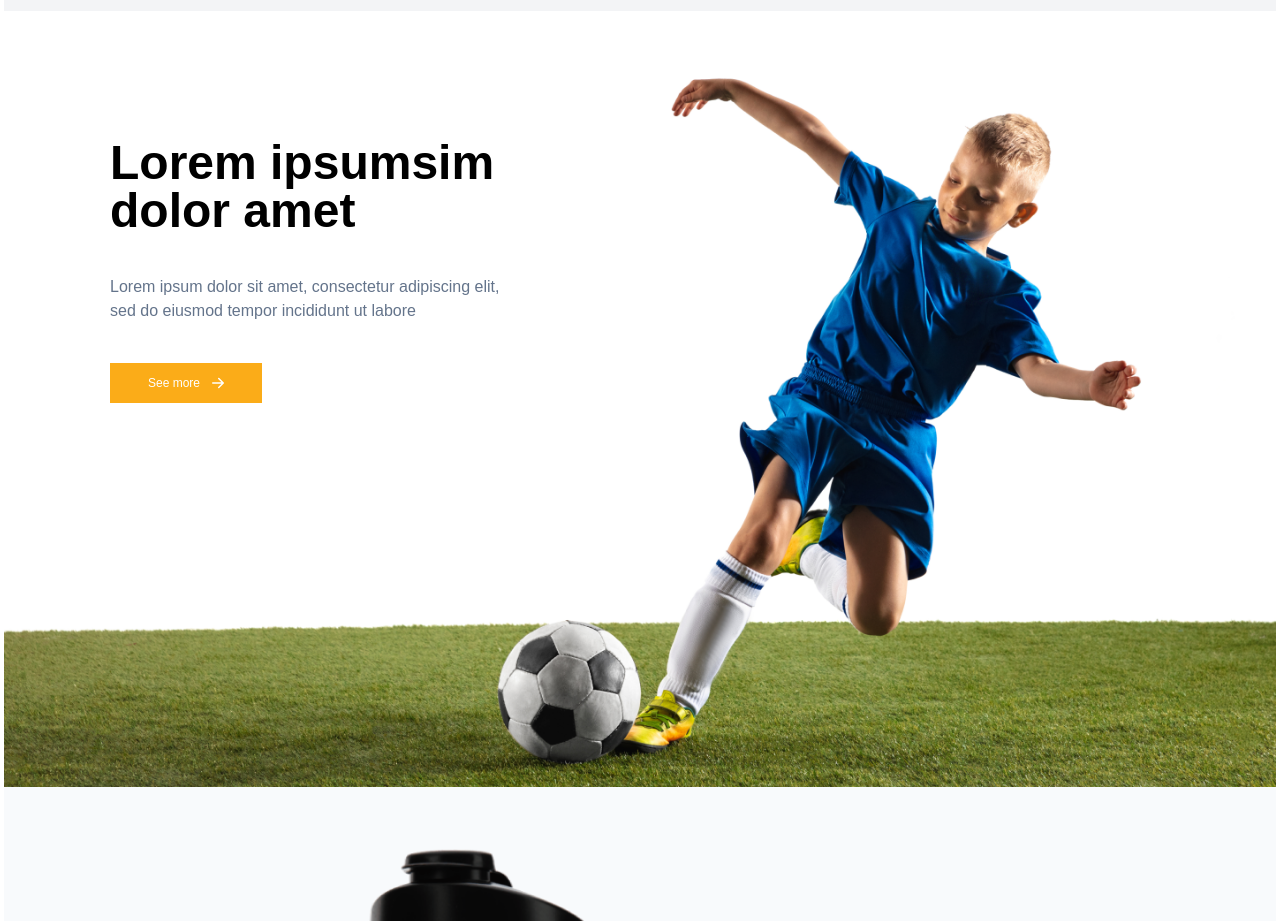
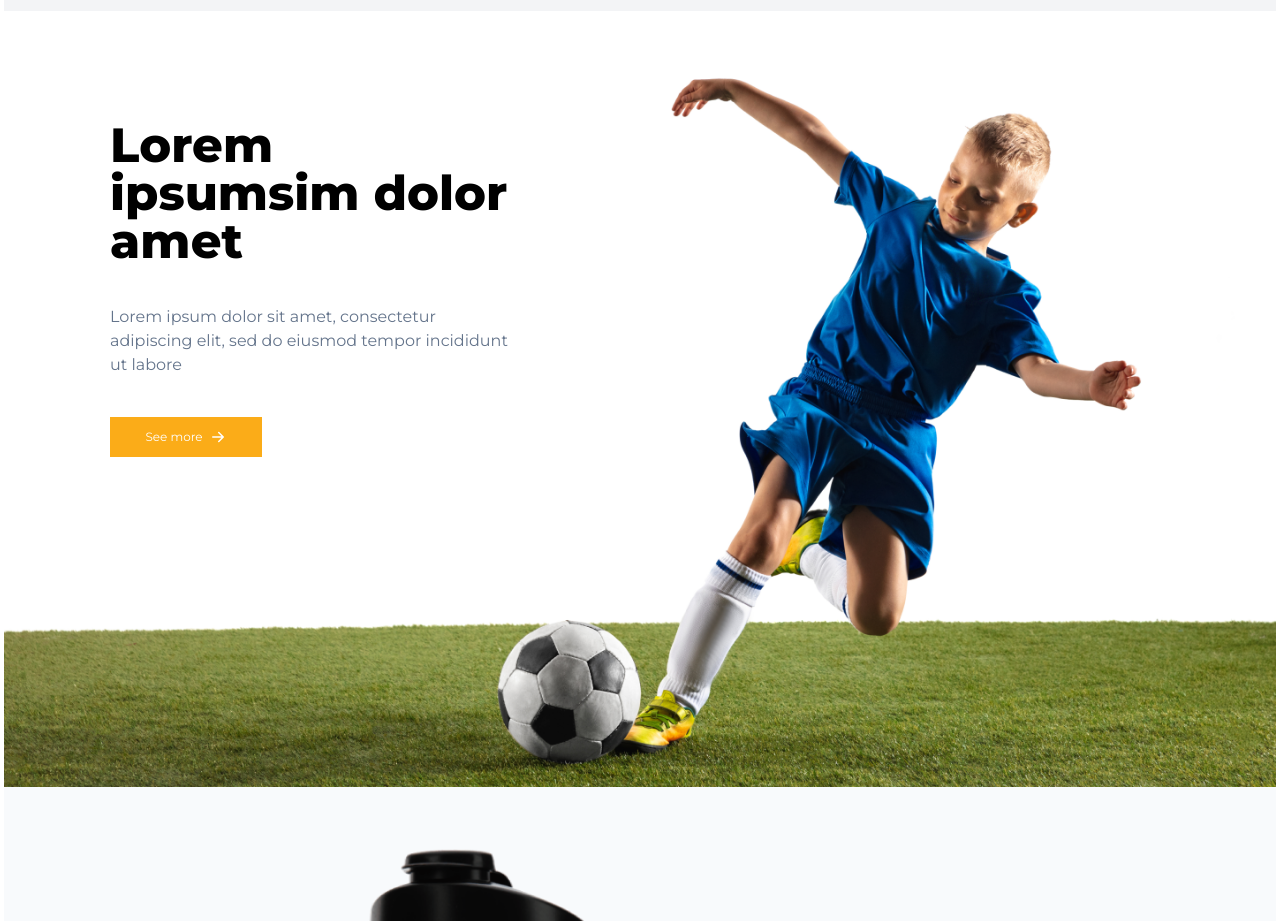
Before and after one commit to muzammil-irfan/fitz, a Next.js app: page / in a window 1280 px wide. Shown: the part 2140-3061 px from the top of the page. Built offline with nearby package versions, Linux system fonts and the light colour scheme; no server answers.

Commit message:
Font change

```diff
--- a/styles/globals.css
+++ b/styles/globals.css
@@ -1,9 +1,11 @@
+@import url('https://fonts.googleapis.com/css2?family=Montserrat:wght@400;700;800;900&display=swap');
 html,
 body {
   padding: 0;
   margin: 0;
   /* font-family: -apple-system, BlinkMacSystemFont, Segoe UI, Roboto, Oxygen,
     Ubuntu, Cantarell, Fira Sans, Droid Sans, Helvetica Neue, sans-serif; */
+    font-family: 'Montserrat', sans-serif;
 }
 
 a {
```
